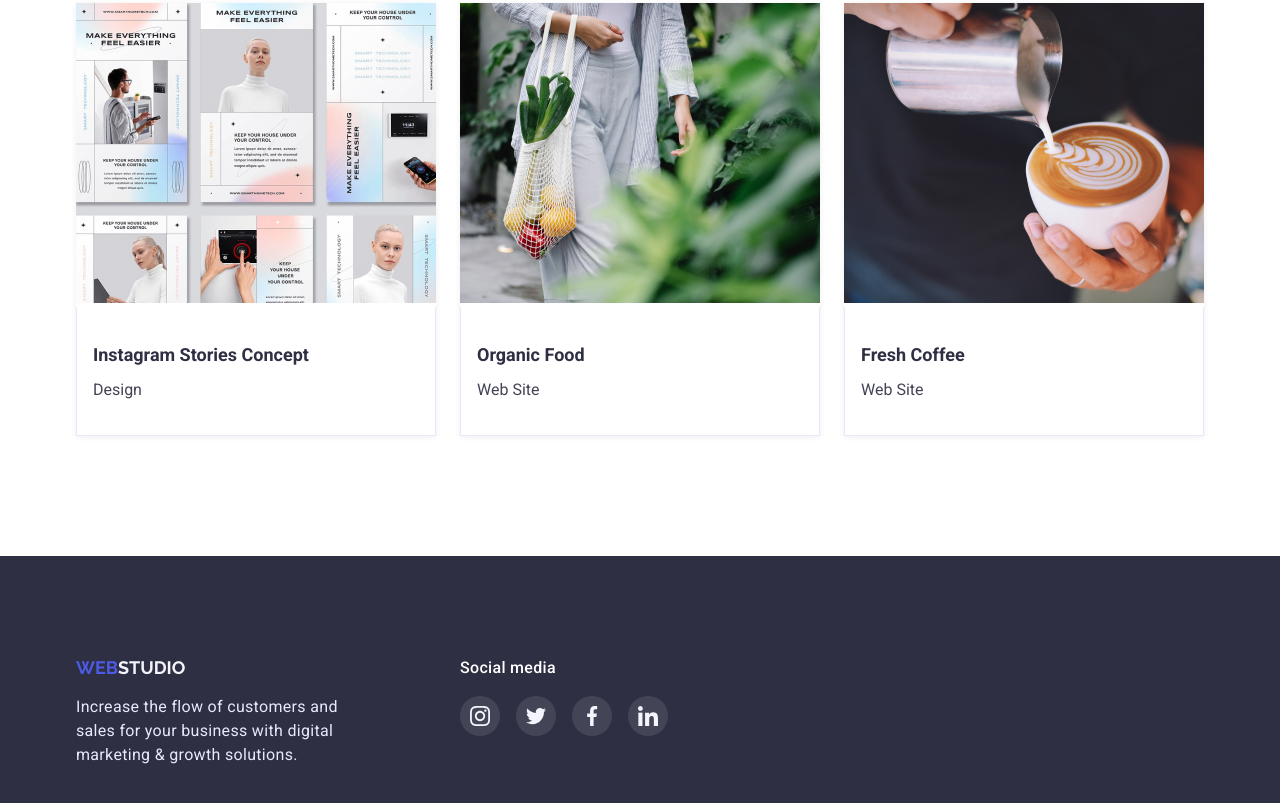
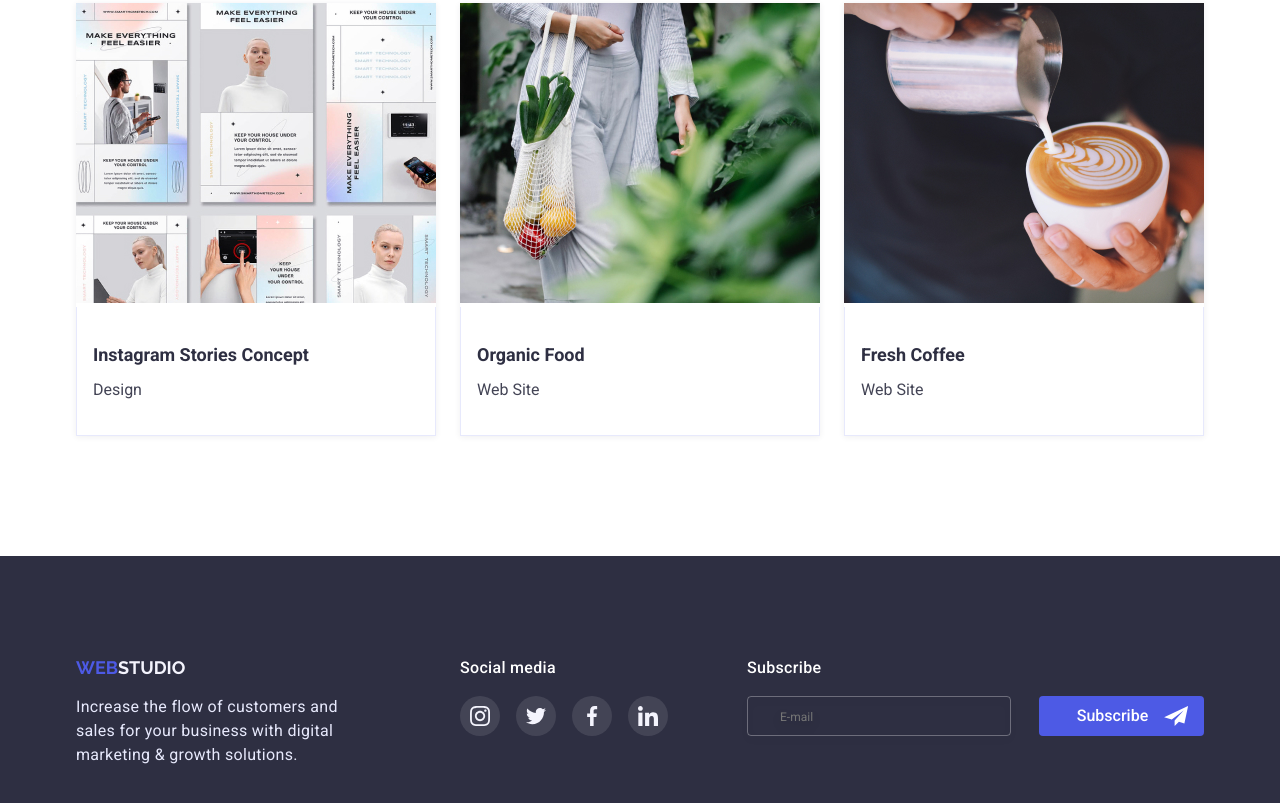
Before and after one commit to gasanaliguliev/go-it-mark-up-hw6, a plain HTML site: page portfolio.html in a window 1280 px wide. Shown: the part 1235-2038 px from the top of the page. Drawn offline with Linux system fonts and the light colour scheme.

Commit message:
Add files via upload

```diff
--- a/portfolio.css
+++ b/portfolio.css
@@ -362,3 +362,70 @@ margin-bottom: 16px;
 .social-list {
    display: flex;
 }
+
+.subscribe-title{
+   font-weight: 500;
+   font-size: 16px;
+   line-height: 24px;
+   letter-spacing: 0.02em;
+   color: var(--white_color);
+   margin: 0;
+   margin-bottom: 16px;
+}
+
+.subscribe-input {
+   width: 264px;
+   height: 40px;
+   background-color: transparent;
+   border: 1px solid #FFFFFF4D;
+   filter: drop-shadow(0px 4px 4px rgba(0, 0, 0, 0.15));
+   border-radius: 4px;
+   outline: none;
+   padding-left: 16px;
+   margin-right: 24px;
+   transition: border-color 250ms var(--timing-function);
+}
+
+.subscribe-input:focus {
+   outline: none;
+   border-color: var(--hover_color);
+}
+
+
+
+.subscribe-input::placeholder {
+   font-size: 12px;
+   padding-left: 16px;
+}
+
+.subscribe-button {
+   position: relative;
+   min-width: 165px;
+   height: 40px;
+   padding-right: 24px;
+   background-color: var(--web_color);
+   border: none;
+   border-radius: 4px;
+   color: var(--white_color);
+   font-weight: 500;
+   font-size: 16px;
+   line-height: 1.9;
+   transition: color 250ms var(--timing-function), background-color 250ms var(--timing-function);
+}
+
+.subscribe-button:hover,
+.subscribe-button:focus {
+   background-color: var(--hover_color);
+   color: var(--white_color);
+}
+
+.subscribe-footer {
+   margin-left: auto;
+}
+
+.subscribe-icon {
+   position: absolute;
+   top: 50%;
+   right: 16px;
+   transform: translateY(-50%);
+}
--- a/portfolio.html
+++ b/portfolio.html
@@ -239,8 +239,8 @@
 
 
 
-                    <div class="footer-social">
-                      <p class="social-header">Social media</p>
+                <div class="footer-social">
+                    <p class="social-header">Social media</p>
                     <ul class="social-list">
                     <li class="social-item"><a href="" class="social-link link">
                     <svg class="social-icon" width="20" height="20">
@@ -262,8 +262,23 @@
                             <use href="./images/icons.svg#icon-linkedin"></use>
                         </svg>
                     </a></li>
-                </ul>
-            </div>
+                    </ul>
+                </div>
+                <div class="subscribe-footer">
+                    <p class="subscribe-title">Subscribe</p>
+                    <form class="subscribe-form">
+                        <input
+                        type="email"
+                        class="subscribe-input"
+                        placeholder="E-mail"
+                        name="user-email">
+                        <button type="submit" class="subscribe-button">Subscribe
+                            <svg class="subscribe-icon" width="24" height="20">
+                                <use href="./images/input-icon.svg#icon-telegram"></use>
+                            </svg>
+                        </button>
+                    </form>
+                </div>
             </div>
             </footer>
             <script src="./js/modal.js"></script>
--- a/style.css
+++ b/style.css
@@ -631,11 +631,14 @@ margin-bottom: 16px;
 }
 
 
+.modal-input:focus + .input-icon {
+    fill: var(--hover_color);
+}
+
 
 .modal-comment {
     width: 100%;
     height: 120px;
-    color: rgba(117, 117, 117, 0.5);
     border: 1px solid #21212133;
     outline-color: var(--hover_color);
     padding-top: 8px;
@@ -781,7 +784,8 @@ margin-bottom: 16px;
 }
 
 .subscribe-button {
-    width: 165px;
+    position: relative;
+    min-width: 165px;
     height: 40px;
     padding-right: 24px;
     background-color: var(--web_color);
@@ -800,9 +804,13 @@ margin-bottom: 16px;
     color: var(--white_color);
 }
 
+.subscribe-footer {
+    margin-left: auto;
+}
+
 .subscribe-icon {
-
-    margin-left: 16px;
-
-
+    position: absolute;
+    top: 50%;
+    right: 16px;
+    transform: translateY(-50%);
 }
```
Also changed, not shown: index.html (+1 -1 lines), normalize.css.
